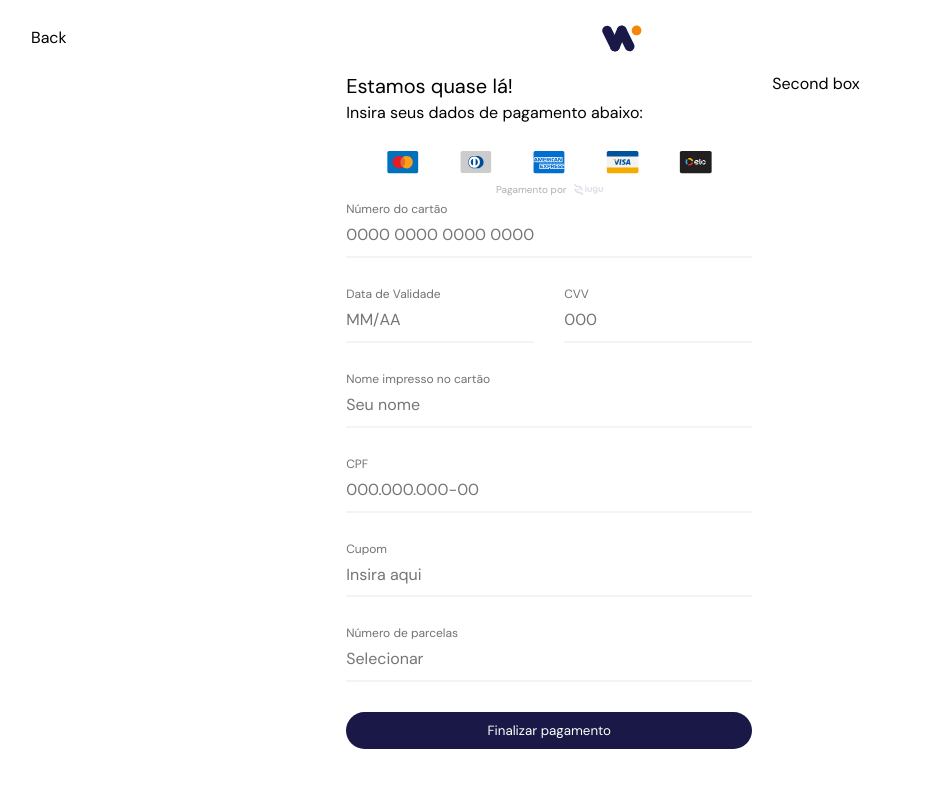
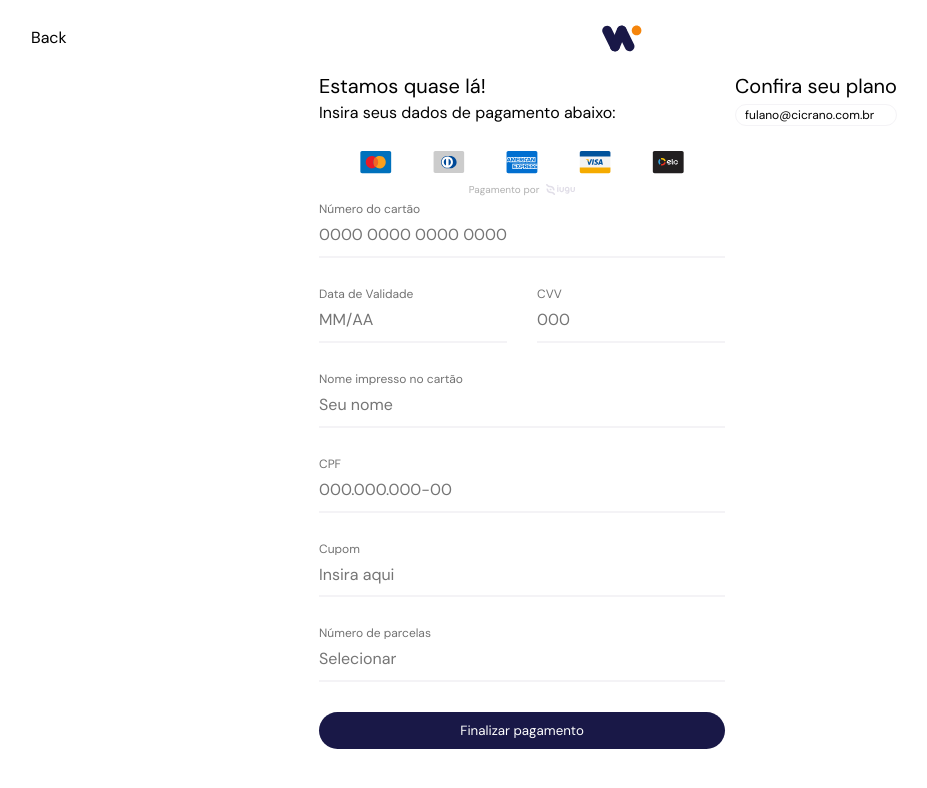
Before and after one commit to luisdourado33/checkout-app, a React (Vite) app: page / in a window 1280 px wide. Shown: the top 788 px of the page, without its empty margins (37-964 px from the left). Built offline with nearby package versions, Linux system fonts and the light colour scheme.

Commit message:
feat: add Badge component

```diff
--- /dev/null
+++ b/src/components/atoms/Badge/base-badge.tsx
@@ -0,0 +1,78 @@
+/* eslint-disable @typescript-eslint/strict-boolean-expressions */
+import styled, { css } from "styled-components";
+import type { BadgeProps } from "./badge.types";
+
+export const BaseBadge = styled.p<BadgeProps>`
+  box-sizing: border-box;
+  padding: 4px 9px;
+  border: 1px solid ${({ theme }) => theme.colors.common.lightGray};
+  border-radius: 15px;
+  font-size: 12px;
+
+  ${(props) =>
+    props.d &&
+    css`
+      display: ${props.d};
+    `}
+
+  ${(props) =>
+    props.align &&
+    css`
+      align-items: ${props.align};
+    `}
+
+${(props) =>
+    props.justifyItems &&
+    css`
+      justify-items: ${props.justifyItems};
+    `}
+
+
+${(props) =>
+    props.justifyContent &&
+    css`
+      justify-content: ${props.justifyContent};
+    `}
+
+  ${(props) =>
+    props.flexDirection &&
+    css`
+      flex-direction: ${props.flexDirection};
+    `}
+
+${(props) =>
+    props.w &&
+    css`
+      width: ${props.w};
+    `}
+
+${(props) =>
+    props.h &&
+    css`
+      height: ${props.h};
+    `}
+
+${(props) =>
+    props.px &&
+    css`
+      padding-inline: ${props.px};
+    `}
+
+${(props) =>
+    props.py &&
+    css`
+      padding-block: ${props.py};
+    `}
+
+${(props) =>
+    props.mx &&
+    css`
+      margin-inline: ${props.mx};
+    `}
+
+${(props) =>
+    props.my &&
+    css`
+      margin-block: ${props.my};
+    `}
+`;
--- /dev/null
+++ b/src/components/atoms/Badge/index.tsx
@@ -0,0 +1,8 @@
+import React from "react";
+
+import { BaseBadge } from "./base-badge";
+import type { BadgeProps } from "./badge.types";
+
+export const Badge: React.FC<BadgeProps> = (props) => {
+  return <BaseBadge {...props}>{props.children}</BaseBadge>;
+};
--- a/src/components/atoms/index.ts
+++ b/src/components/atoms/index.ts
@@ -8,3 +8,4 @@ export * from "./Text";
 export * from "./CardFlag";
 export * from "./Wrapper";
 export * from "./Button";
+export * from "./Badge";
--- a/src/components/pages/Home/index.tsx
+++ b/src/components/pages/Home/index.tsx
@@ -8,7 +8,7 @@ import type { CardFlagProps } from "utils";
 import { AppHeader } from "components/molecules";
 import { PaymentForm } from "components/organisms";
 
-import { Container, Box, Text, CardFlag } from "components/atoms";
+import { Container, Box, Text, CardFlag, Badge } from "components/atoms";
 
 import iuguIcon from "assets/icons/iugu.svg";
 
@@ -24,7 +24,7 @@ export const Home: React.FC<any> = () => {
     <Container fluid h="100%">
       <AppHeader />
       <Container fluid d="flex" h="80%" justifyContent="center">
-        <Box mx="10px" d="flex" flexDirection="column" w="fit-content" h="100%">
+        <Box mx="10px" d="flex" w="fit-content" h="100%" flexDirection="column">
           <Text
             fontSize="20px"
             fontWeight="400px"
@@ -64,8 +64,15 @@ export const Home: React.FC<any> = () => {
           </Box>
           <PaymentForm />
         </Box>
-        <Box mx={"10px"}>
-          <h1>Second box</h1>
+        <Box>
+          <Text
+            fontSize="20px"
+            fontWeight="400px"
+            style={{ marginBottom: "8px" }}
+          >
+            Confira seu plano
+          </Text>
+          <Badge>fulano@cicrano.com.br</Badge>
         </Box>
       </Container>
     </Container>
```
Also changed, not shown: src/components/atoms/Badge/badge.types.ts (added, +7 -0 lines).
